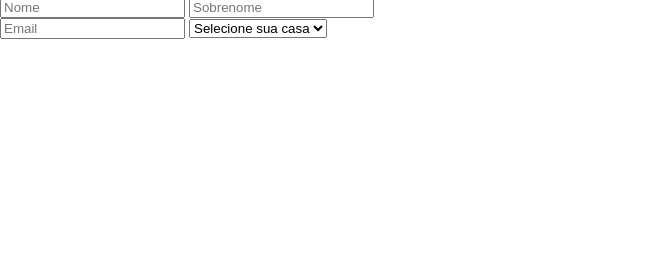
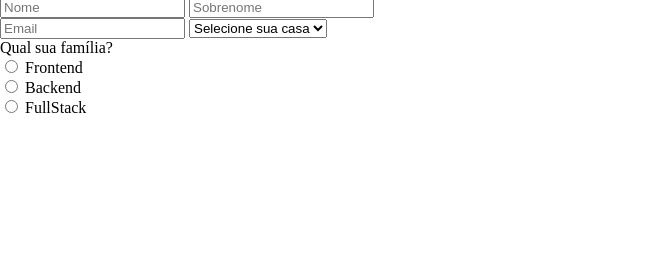
Before and after one commit to Bel-Albuquerque/Trybewarts, a website: page index.html in a window 1280 px wide. Shown: the part 107-386 px from the top of the page, 0-671 px from the left. Drawn offline with Linux system fonts and the light colour scheme.

Commit message:
requisito 12

```diff
--- a/index.html
+++ b/index.html
@@ -38,6 +38,23 @@
        <option value="Pytherina" id="pytherina-house">Pytherina</option>
       </select>
      </div>
+     <div id='radioFamily'>
+      <label for="family" id="label-family">Qual sua família?</label>
+
+      <div>
+        <input type="radio" name="family" value="Frontend" id="Frontend">
+        <label for="Frontend">Frontend</label>
+      </div>
+      <div>
+        <input type="radio" name="family" value="Backend" id="Backend">
+        <label for="Backend">Backend</label>
+      </div>
+      <div>
+        <input type="radio" name="family" value="FullStack" id="FullStack">
+        <label for="FullStack">FullStack</label>
+      </div>
+
+    </div>
 
     </form>
 
--- a/style.css
+++ b/style.css
@@ -31,3 +31,8 @@ main {
   height: 500px;
   align-self: flex-end;
 }
+
+#radioFamily {
+  display: flex;
+  flex-direction: column;
+}
```
